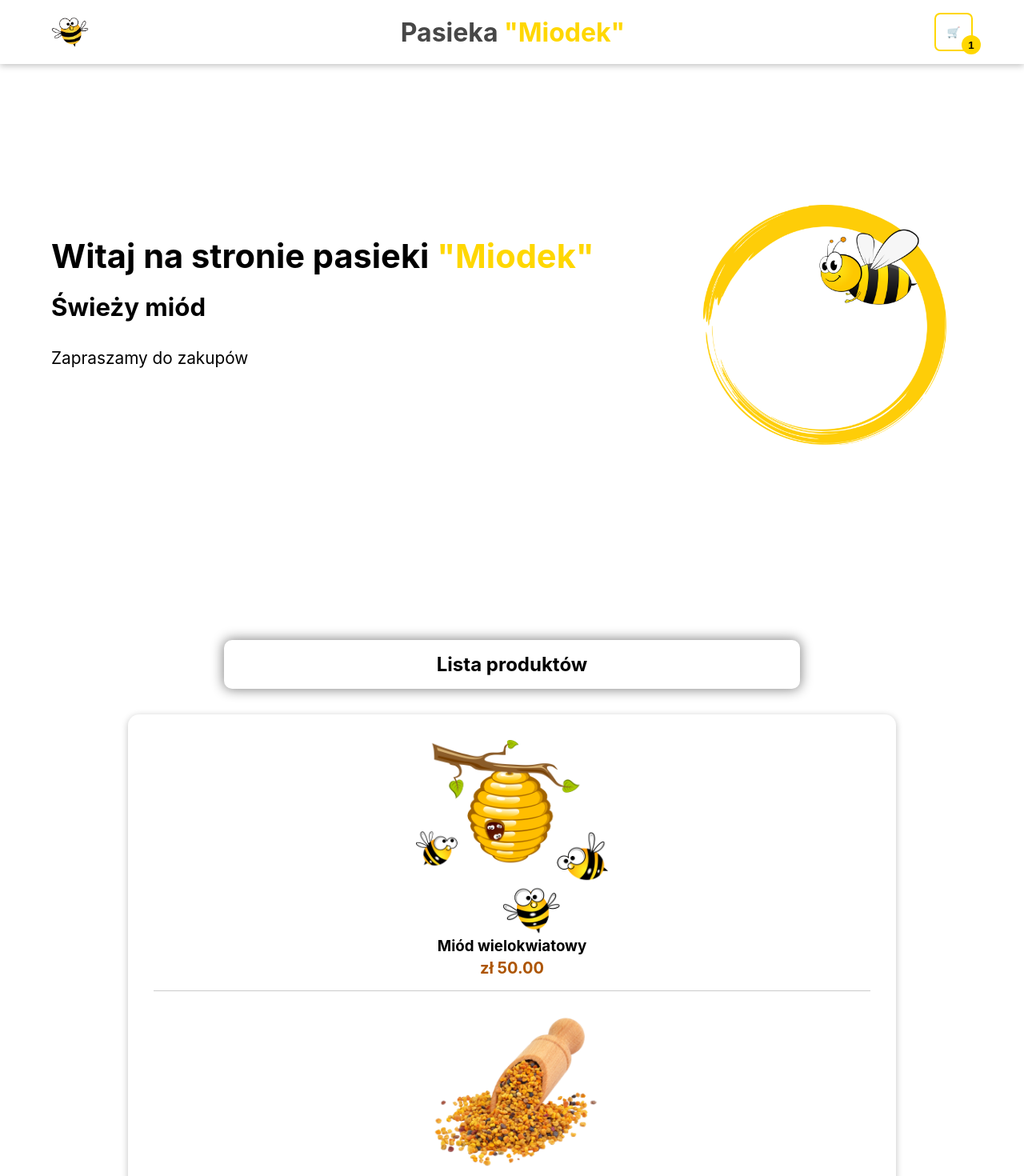
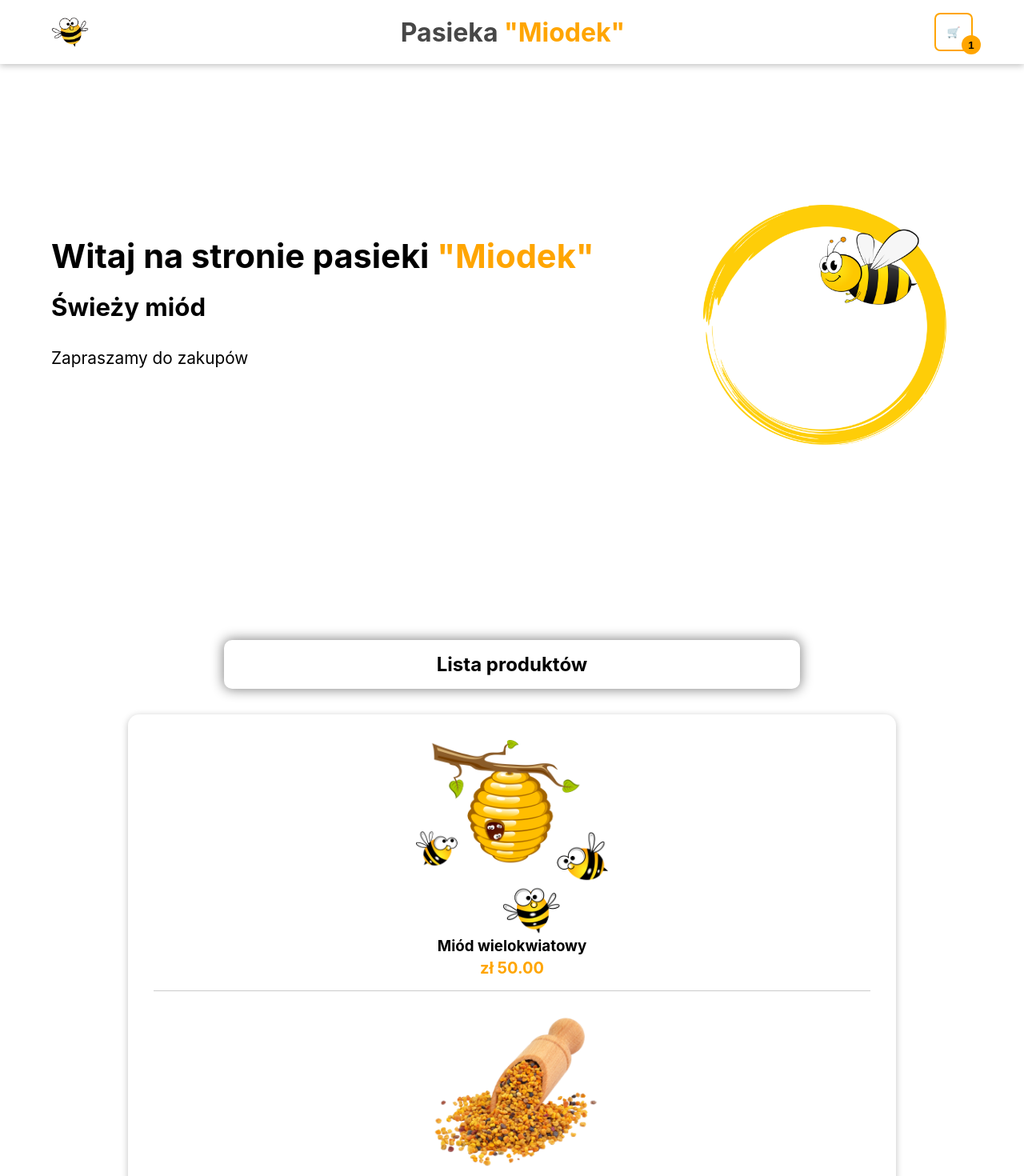
Before and after one commit to bar-85/React-shop-app, a React (Create React App) app: page / in a window 1280 px wide. Shown: the top 1470 px of the page at 80% size. Built offline with nearby package versions, Linux system fonts and the light colour scheme.

Commit message:
Change colours from gold to orange

```diff
--- a/src/components/Layout/Header.module.css
+++ b/src/components/Layout/Header.module.css
@@ -14,7 +14,7 @@
 }
 
 .header span {
-	color: gold;
+	color: orange;
 }
 
 .logo {
--- a/src/components/Layout/HeaderCartButton.module.css
+++ b/src/components/Layout/HeaderCartButton.module.css
@@ -4,7 +4,7 @@ button {
 	height: 3rem;
 	background-color: white;
 	border-radius: 15%;
-	border: 2px solid gold;
+	border: 2px solid orange;
 	margin-right: 5%;
 	cursor: pointer;
 }
@@ -14,7 +14,7 @@ button {
 	display: flex;
 	justify-content: center;
 	align-items: center;
-	background-color: gold;
+	background-color: orange;
 	border-radius: 50%;
 	width: 1.5rem;
 	height: 1.5rem;
--- a/src/components/Layout/Home.module.css
+++ b/src/components/Layout/Home.module.css
@@ -12,7 +12,7 @@
 }
 
 .title span {
-	color: gold;
+	color: orange;
 }
 
 .picture {
--- a/src/components/Products/ProductItem/ProductItem.module.css
+++ b/src/components/Products/ProductItem/ProductItem.module.css
@@ -21,7 +21,7 @@ img {
 	margin-top: 0.25rem;
     text-align: center;
 	font-weight: bold;
-	color: #ad5502;
+	color: orange;
 	font-size: 1.25rem;
 }
 
```
